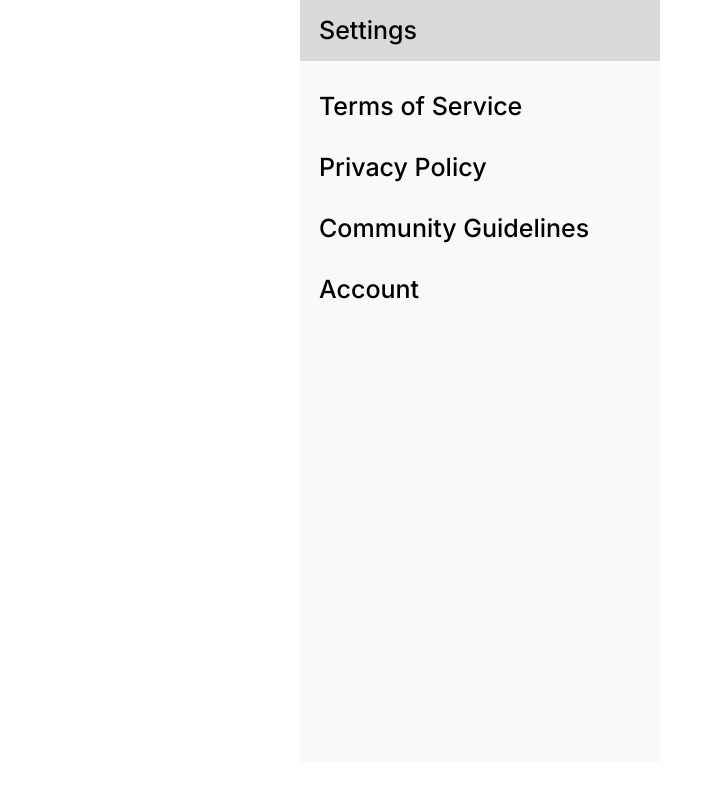
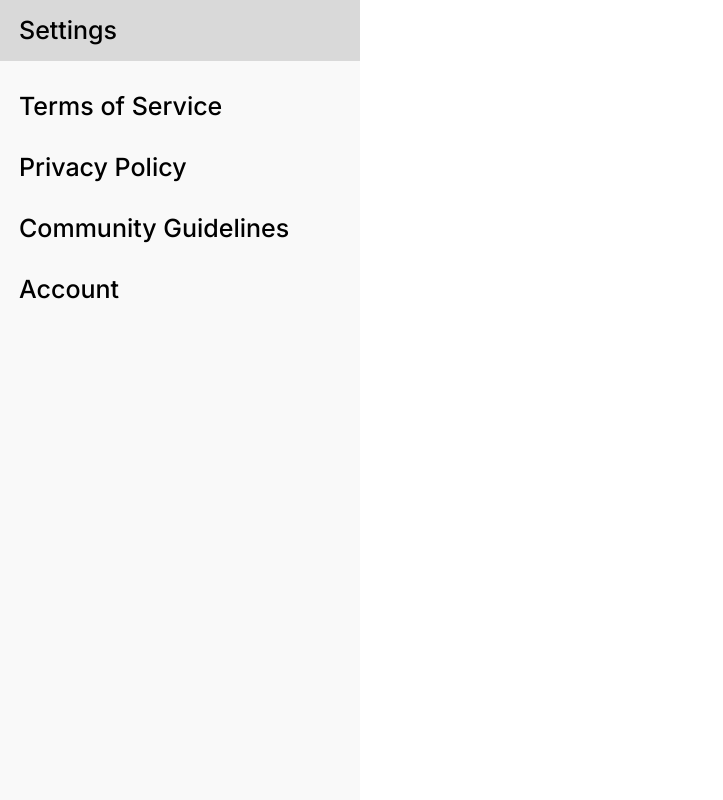
Before and after one commit to PUP-BSIT/project-systematica, a PHP site: page /settings.html in a window 1280 px wide. Shown: the whole page, without its empty margins (0-723 px from the left). Run offline with PHP 8.4, Linux system fonts and the light colour scheme.

Commit message:
update codes

```diff
--- a/casim_works/settings.css
+++ b/casim_works/settings.css
@@ -5,11 +5,10 @@ body {
 }
 
 .frame-48 {
-    margin-left: 300px;
     position: relative;
     background-color: #f9f9f9;
     width: 360px;
-    height: 762px;
+    height: 100vh;
     overflow: hidden;
     text-align: left;
     font-size: 25px;
```
